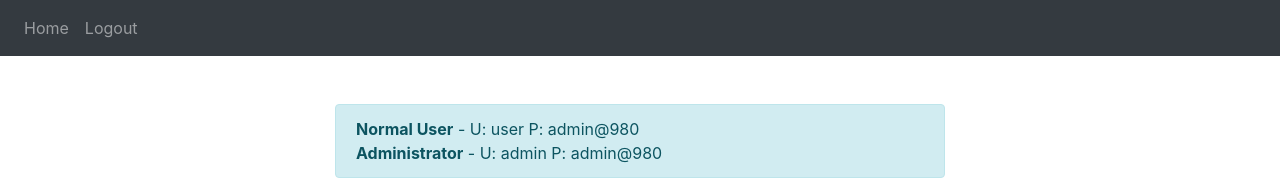
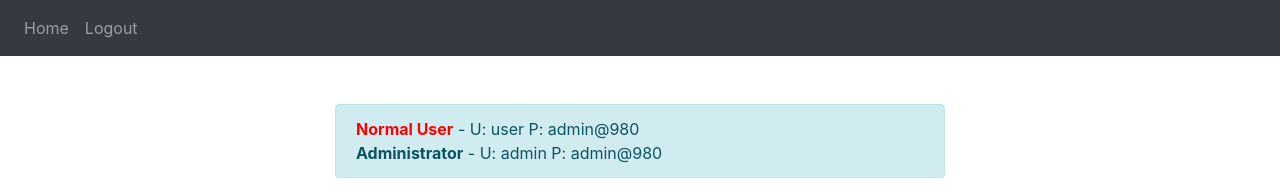
Before and after one commit to coderstab/angularAppReqres, an Angular app: page /login in a window 1280 px wide. Shown: the top 192 px of the page. Built offline with nearby package versions, Linux system fonts and the light colour scheme.

Commit message:
just check a change in our file

```diff
--- a/src/app/_helpers/auth.guard.ts
+++ b/src/app/_helpers/auth.guard.ts
@@ -1,6 +1,5 @@
 import { Injectable } from '@angular/core';
 import { Router, CanActivate, ActivatedRouteSnapshot, RouterStateSnapshot } from '@angular/router';
-
 import { AuthenticationService } from '../_services';
 
 @Injectable({ providedIn: 'root' })
--- a/src/app/_helpers/error.interceptor.ts
+++ b/src/app/_helpers/error.interceptor.ts
@@ -2,7 +2,6 @@ import { Injectable } from '@angular/core';
 import { HttpRequest, HttpHandler, HttpEvent, HttpInterceptor } from '@angular/common/http';
 import { Observable, throwError } from 'rxjs';
 import { catchError } from 'rxjs/operators';
-
 import { AuthenticationService } from '../_services';
 
 @Injectable()
--- a/src/app/_helpers/fake-backend.ts
+++ b/src/app/_helpers/fake-backend.ts
@@ -2,7 +2,6 @@ import { Injectable } from '@angular/core';
 import { HttpRequest, HttpResponse, HttpHandler, HttpEvent, HttpInterceptor, HTTP_INTERCEPTORS } from '@angular/common/http';
 import { Observable, of, throwError } from 'rxjs';
 import { delay, materialize, dematerialize } from 'rxjs/operators';
-
 import { Role } from '../_models';
 
 const users = [
@@ -33,7 +32,6 @@ export class FakeBackendInterceptor implements HttpInterceptor {
         }
 
         // route functions
-
         function authenticate() {
             const { username, password } = body;
             const user = users.find(x => x.username === username && x.password === password);
@@ -55,16 +53,13 @@ export class FakeBackendInterceptor implements HttpInterceptor {
 
         function getUserById() {
             if (!isLoggedIn()) return unauthorized();
-
             // only admins can access other user records
             if (!isAdmin() && currentUser().id !== idFromUrl()) return unauthorized();
-
             const user = users.find(x => x.id === idFromUrl());
             return ok(user);
         }
 
         // helper functions
-
         function ok(body) {
             return of(new HttpResponse({ status: 200, body }))
                 .pipe(delay(500)); // delay observable to simulate server api call
--- a/src/app/admi-component/admi-component.component.ts
+++ b/src/app/admi-component/admi-component.component.ts
@@ -24,11 +24,8 @@ export class AdmiComponentComponent implements AfterContentChecked {
 id:any;
   loading = false;
   usersList: any[] = []  ;
-  // dataSource : any[] = [];
-  // users: User[] = [];
   gridColumns = 3;
   dataSourceWithPageSize: any;
-
   displayedColumns: string[] = [
     'id',
     'first_name',
@@ -38,20 +35,13 @@ id:any;
 
   dataSource = new MatTableDataSource<any>(this.usersList);
   @ViewChild(MatPaginator) paginator: MatPaginator;
-
-
    userData: UserData;
    usersData: UserData[] = [];
    usersTyped: UserDataInfo[] = [];
-
-  addUserForm = new FormGroup({
+   addUserForm = new FormGroup({
     name: new FormControl('', [Validators.required]),
     job: new FormControl('', [Validators.required]),
   });
-
-
-
-
 
   constructor(private userService: UserService, private sharedService: SharedService) {
     console.log(this.usersTyped);
@@ -83,41 +73,6 @@ id:any;
       });
   }
 
-
-
-
-
-//   ngOnInit():void {
-
-//     this.loading = true;
-//         this.userService.getAll().pipe(first()).subscribe(users => {
-//             this.loading = false;
-//             this.users = users;
-//             console.log('data response 1 ', this.users);
-//         });
-
-//         this.userService.getUsers('users?page=1').subscribe(res => {
-//           this.usersList = res.data;
-//           this.dataSource = res.data;
-//           console.log('data response', this.usersList);
-//       });
-
-
-// }
-
-
-
-ngAfterViewInit() {
-  this.dataSource.paginator = this.paginator;
-}
-
-
-//  getRandom Color
-// getRandomColor() {
-//   var color = Math.floor(0x1000000 * Math.random()).toString(16);
-//   return '#' + ('000010' + color).slice(-6);
-// }
-
 ngAfterContentChecked() {
   this.comp1Val = this.sharedService.comp1Val;
 }
--- a/src/app/login-component/login-component.component.html
+++ b/src/app/login-component/login-component.component.html
@@ -1,6 +1,6 @@
 <div class="col-md-6 offset-md-3 mt-5">
     <div class="alert alert-info">
-        <strong>Normal User</strong> - U: user P: admin@980<br />
+        <strong style="color:red !important">Normal User</strong> - U: user P: admin@980<br />
         <strong>Administrator</strong> - U: admin P: admin@980
     </div>
     <div class="card">
```
